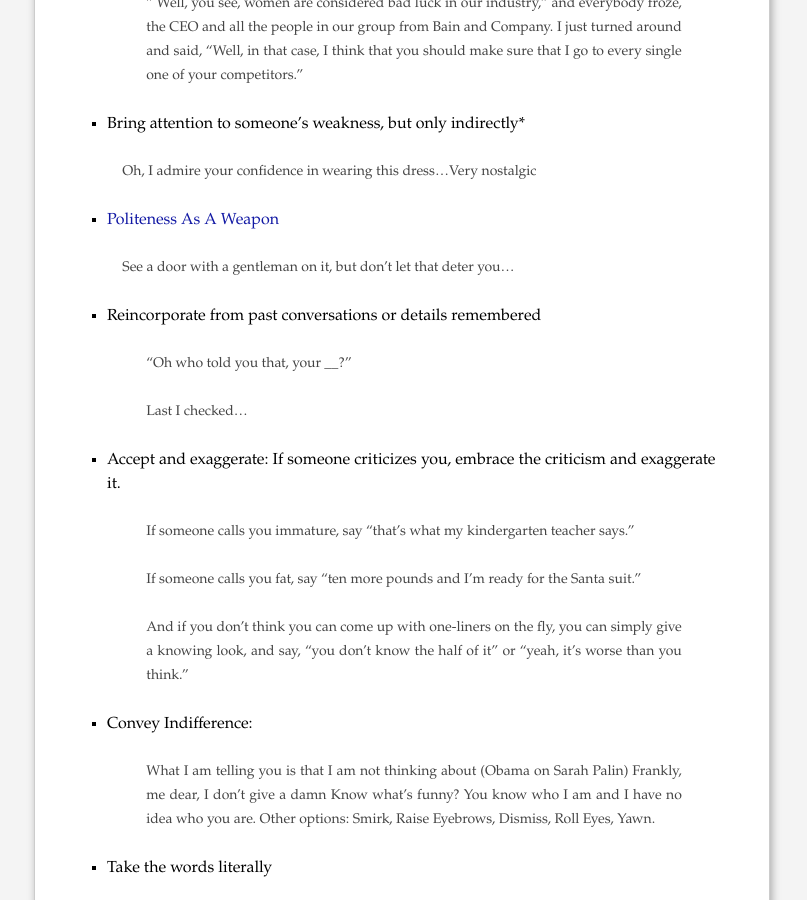
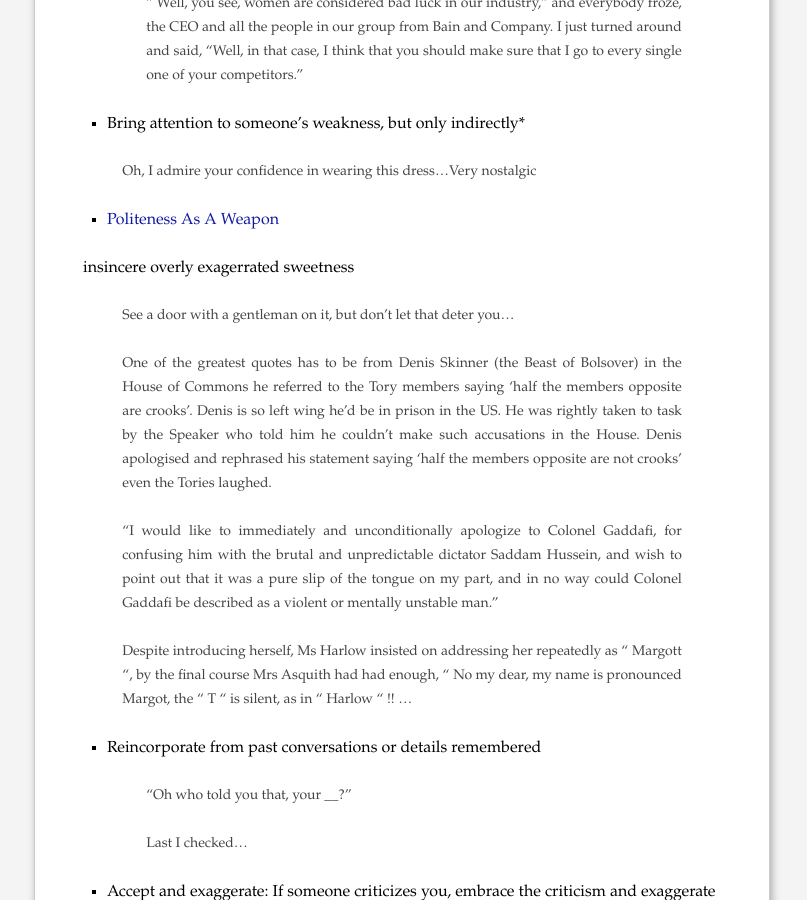
Before and after one commit to piyushahuja/piyushahuja.github.io, a Jekyll site: the page built from _posts/guides/2019-03-23-style.md, in a window 1280 px wide and 900 px high, scrolled down 1713 px. Shown: the whole window, without its empty margins (238-1045 px from the left). Built offline with Jekyll 4.4.1, drawn with Linux system fonts in a browser that asks for light colours.

Commit message:
auto deployed

```diff
--- a/_posts/guides/2019-03-23-style.md
+++ b/_posts/guides/2019-03-23-style.md
@@ -65,9 +65,19 @@ permalink: /style
 > Oh, I admire your confidence in wearing this dress...Very nostalgic
 
 
+
 * [Politeness As A Weapon](https://www.quora.com/How-do-British-people-use-politeness-as-a-weapon)
 
+insincere overly exagerrated sweetness
+
 > See a door with a gentleman on it, but don't let that deter you...
+
+> One of the greatest quotes has to be from Denis Skinner (the Beast of Bolsover) in the House of Commons he referred to the Tory members saying ‘half the members opposite are crooks’. Denis is so left wing he’d be in prison in the US. He was rightly taken to task by the Speaker who told him he couldn’t make such accusations in the House. Denis apologised and rephrased his statement saying ‘half the members opposite are not crooks’ even the Tories laughed.
+
+> “I would like to immediately and unconditionally apologize to Colonel Gaddafi, for confusing him with the brutal and unpredictable dictator Saddam Hussein, and wish to point out that it was a pure slip of the tongue on my part, and in no way could Colonel Gaddafi be described as a violent or mentally unstable man.”
+
+
+> Despite introducing herself, Ms Harlow insisted on addressing her repeatedly as “ Margott “, by the final course Mrs Asquith had had enough, “ No my dear, my name is pronounced Margot, the “ T “ is silent, as in “ Harlow “ !! …
 
 
 * Reincorporate from past conversations or details remembered
```
